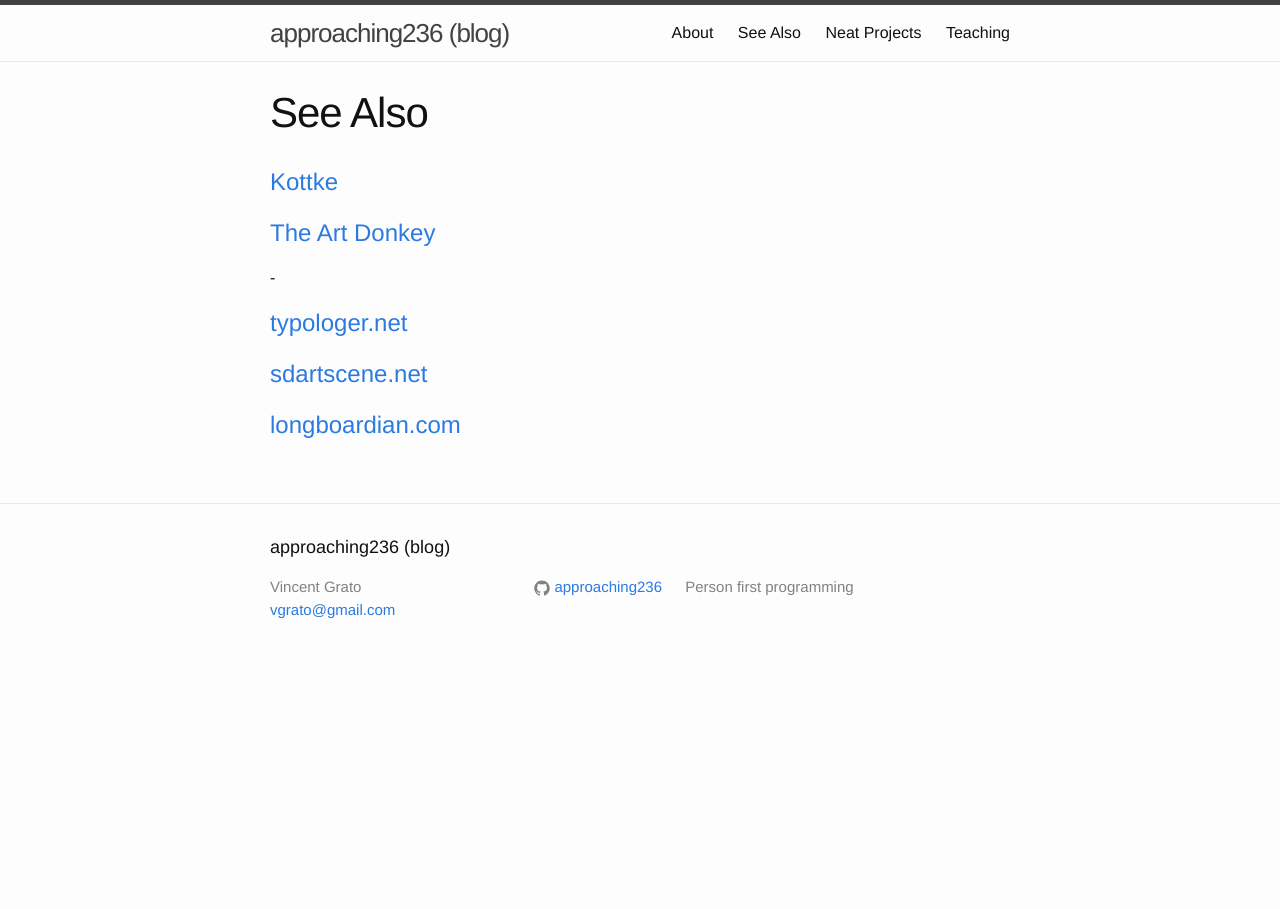
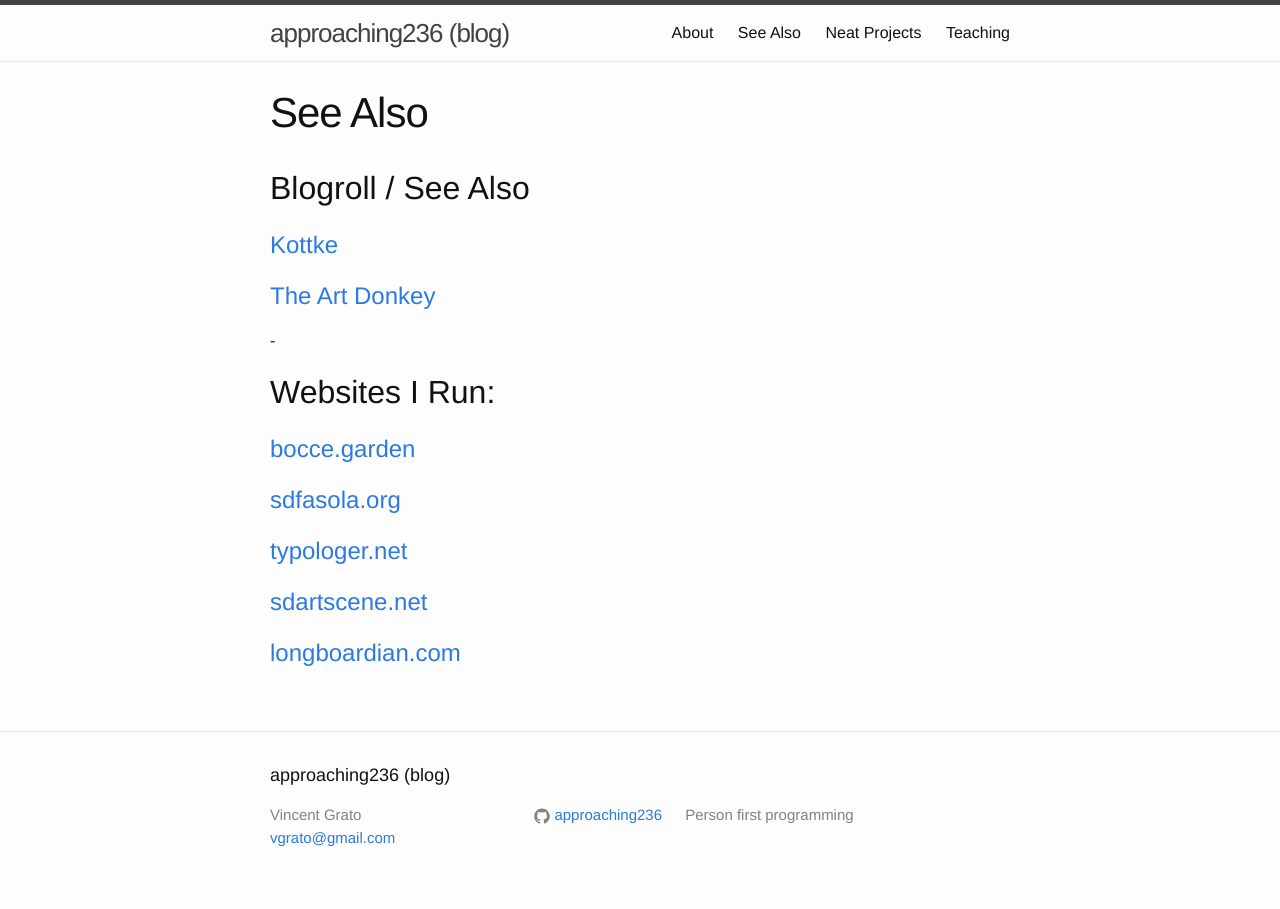
Before and after one commit to approaching236/approaching236.github.io, a Jekyll site: the page built from blogroll.md, in a window 1280 px wide. Built offline with Jekyll 4.4.1, drawn with Linux system fonts in a browser that asks for light colours.

Commit message:
update blogroll

```diff
--- a/blogroll.md
+++ b/blogroll.md
@@ -4,11 +4,15 @@
 permalink: /blogroll/
 ---
 
+## Blogroll / See Also
 # [Kottke](https://www.kottke.org)
 # [The Art Donkey](https://www.theartdonkey.com/)
 
 -
 
+## Websites I Run:
+# [bocce.garden](https://www.bocce.garden/)
+# [sdfasola.org](https://www.sdfasola.org/)
 # [typologer.net](https://www.typologer.net)
 # [sdartscene.net](https://www.sdartscene.net)
 # [longboardian.com](https://www.longboardian.com)
```
